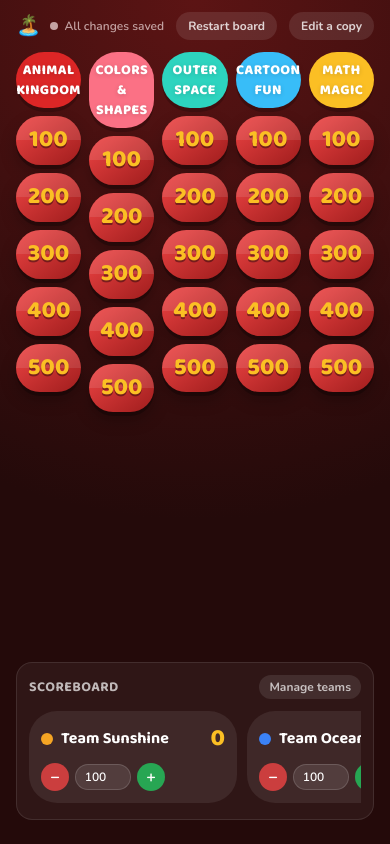
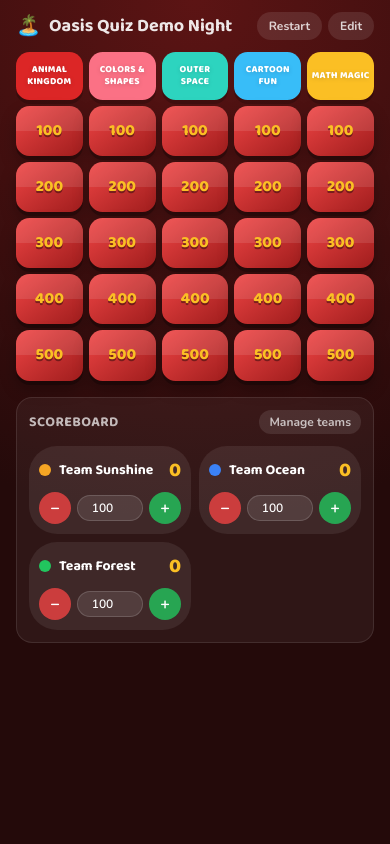
Before and after one commit to geeliette/oasis-quiz, a Next.js app: page /game/demo in a window 390 px wide. Built offline with nearby package versions, Linux system fonts and the light colour scheme.

Commit message:
fix: improve game board layout on mobile

```diff
--- a/components/play/ClueTile.tsx
+++ b/components/play/ClueTile.tsx
@@ -15,11 +15,11 @@ export function ClueTile({ clue, onSelect }: ClueTileProps) {
         type="button"
         onClick={onSelect}
         aria-label={`Review clue worth ${clue.value} points`}
-        className="group relative flex aspect-[4/3] items-center justify-center overflow-hidden rounded-xl bg-white/5 text-white/20 transition-colors hover:bg-white/10 hover:text-white/40 focus-visible:outline-none focus-visible:ring-4 focus-visible:ring-accent/40"
+        className="group relative flex aspect-[4/3] items-center justify-center overflow-hidden rounded-md bg-white/5 sm:rounded-xl text-white/20 transition-colors hover:bg-white/10 hover:text-white/40 focus-visible:outline-none focus-visible:ring-4 focus-visible:ring-accent/40"
       >
         <svg
-          width="28"
-          height="28"
+          width="24"
+          height="24"
           viewBox="0 0 24 24"
           fill="none"
           className="transition-opacity group-hover:opacity-0"
@@ -44,7 +44,7 @@ export function ClueTile({ clue, onSelect }: ClueTileProps) {
       type="button"
       onClick={onSelect}
       className={clsx(
-        "group relative flex aspect-[4/3] items-center justify-center overflow-hidden rounded-xl",
+        "group relative flex aspect-[4/3] items-center justify-center overflow-hidden rounded-md sm:rounded-xl",
         "bg-gradient-to-br from-[var(--color-tile-start)] to-[var(--color-tile-end)]",
         "shadow-[0_4px_0_rgba(0,0,0,0.25),0_8px_16px_rgba(0,0,0,0.25)]",
         "transition-all duration-150 ease-out",
@@ -54,7 +54,7 @@ export function ClueTile({ clue, onSelect }: ClueTileProps) {
       )}
     >
       <span className="absolute inset-x-0 top-0 h-1/2 bg-white/10" />
-      <span className="relative font-display text-2xl font-extrabold text-accent drop-shadow-[0_2px_0_rgba(0,0,0,0.4)] sm:text-3xl md:text-4xl">
+      <span className="relative font-display text-base font-extrabold text-accent drop-shadow-[0_2px_0_rgba(0,0,0,0.4)] min-[400px]:text-lg sm:text-3xl md:text-4xl">
         {clue.value}
       </span>
     </button>
--- a/components/play/GameBoard.tsx
+++ b/components/play/GameBoard.tsx
@@ -13,36 +13,38 @@ interface GameBoardProps {
 export function GameBoard({ categories, onSelectClue }: GameBoardProps) {
   const rowCount = Math.max(1, ...categories.map((c) => c.clues.length));
 
+  // A single grid (header row + one row per clue value) keeps every row
+  // aligned, even when one category name wraps onto more lines than the rest.
   return (
     <div
-      className="grid h-full gap-2 sm:gap-3"
+      className="grid gap-1.5 sm:gap-3"
       style={{ gridTemplateColumns: `repeat(${categories.length}, minmax(0, 1fr))` }}
     >
       {categories.map((category, i) => (
-        <div key={category.id} className="flex flex-col gap-2 sm:gap-3">
         <div
-            className="flex min-h-14 items-center justify-center rounded-xl px-2 py-2 text-center shadow-[0_4px_0_rgba(0,0,0,0.2)] sm:min-h-20"
-            style={{ background: HEADER_ACCENTS[i % HEADER_ACCENTS.length] }}
+          key={category.id}
+          className="flex min-h-12 items-center justify-center rounded-md px-1 py-1.5 text-center shadow-[0_4px_0_rgba(0,0,0,0.2)] sm:min-h-20 sm:rounded-xl sm:px-2 sm:py-2"
+          style={{ gridColumn: i + 1, gridRow: 1, background: HEADER_ACCENTS[i % HEADER_ACCENTS.length] }}
         >
-            <span className="font-display text-sm font-extrabold uppercase tracking-wide text-white drop-shadow-sm sm:text-lg">
+          <span className="hyphens-auto break-words font-display text-[0.6rem] font-extrabold uppercase leading-tight tracking-wide text-white drop-shadow-sm [overflow-wrap:anywhere] sm:text-lg sm:leading-snug">
             {category.name || "—"}
           </span>
         </div>
+      ))}
 
-          {Array.from({ length: rowCount }, (_, rowIndex) => category.clues[rowIndex]).map(
-            (clue, rowIndex) =>
-              clue ? (
-                <ClueTile
-                  key={clue.id}
-                  clue={clue}
-                  onSelect={() => onSelectClue(category.id, clue.id)}
-                />
+      {categories.map((category, i) =>
+        Array.from({ length: rowCount }, (_, rowIndex) => {
+          const clue = category.clues[rowIndex];
+          const position = { gridColumn: i + 1, gridRow: rowIndex + 2 };
+          return clue ? (
+            <div key={clue.id} style={position} className="flex flex-col">
+              <ClueTile clue={clue} onSelect={() => onSelectClue(category.id, clue.id)} />
+            </div>
           ) : (
-                <div key={rowIndex} className="aspect-[4/3]" />
-              )
+            <div key={`${category.id}-${rowIndex}`} style={position} className="aspect-[4/3]" />
+          );
+        })
       )}
-        </div>
-      ))}
     </div>
   );
 }
--- a/components/play/PlayScreen.tsx
+++ b/components/play/PlayScreen.tsx
@@ -140,7 +140,7 @@ export function PlayScreen({ initialGame }: { initialGame: Game }) {
         aria-hidden
       />
       <div className="flex min-h-screen flex-col">
-      <header className="flex items-center justify-between gap-3 px-4 py-3 sm:px-6">
+      <header className="flex items-center justify-between gap-2 px-4 py-3 sm:gap-3 sm:px-6">
         <div className="flex min-w-0 items-center gap-2">
           <Link href="/" className="shrink-0 text-xl" aria-label="Oasis Quiz home">
             🏝️
@@ -149,8 +149,10 @@ export function PlayScreen({ initialGame }: { initialGame: Game }) {
             {initialGame.title || "Untitled Game"}
           </h1>
         </div>
-        <div className="flex shrink-0 items-center gap-3">
-          <SaveStatusIndicator status={status} />
+        <div className="flex shrink-0 items-center gap-1.5 sm:gap-3">
+          <div className="hidden sm:block">
+            <SaveStatusIndicator status={status} />
+          </div>
           {confirmingRestart ? (
             <div className="flex items-center gap-1.5 rounded-lg bg-white/10 p-1 text-xs font-bold">
               <span className="pl-1.5 text-white/70">Restart board?</span>
@@ -175,20 +177,23 @@ export function PlayScreen({ initialGame }: { initialGame: Game }) {
               onClick={() => setConfirmingRestart(true)}
               className="rounded-lg bg-white/10 px-3 py-1.5 text-xs font-bold text-white/80 transition-colors hover:bg-white/20"
             >
-              Restart board
+              Restart<span className="hidden sm:inline"> board</span>
             </button>
           )}
           <Link
             href={`/game/${initialGame.id}/edit`}
             className="rounded-lg bg-white/10 px-3 py-1.5 text-xs font-bold text-white/80 transition-colors hover:bg-white/20"
           >
-            {initialGame.id === DEMO_GAME_ID ? "Edit a copy" : "Edit board"}
+            Edit
+            <span className="hidden sm:inline">
+              {initialGame.id === DEMO_GAME_ID ? " a copy" : " board"}
+            </span>
           </Link>
         </div>
       </header>
 
       <main className="flex flex-1 flex-col gap-4 px-4 pb-6 sm:px-6 lg:flex-row">
-        <div className="flex-1">
+        <div className="lg:min-w-0 lg:flex-1">
           {boardComplete && (
             <div className="mb-4 flex flex-wrap items-center justify-between gap-3 rounded-xl border border-accent/30 bg-accent/10 px-4 py-3">
               <span className="font-display text-sm font-bold text-accent">
--- a/components/play/Scoreboard.tsx
+++ b/components/play/Scoreboard.tsx
@@ -49,7 +49,7 @@ export function Scoreboard({
         </p>
       )}
 
-      <div className="flex flex-row gap-2.5 overflow-x-auto pb-1 lg:flex-col lg:overflow-visible">
+      <div className="grid grid-cols-1 gap-2 min-[360px]:grid-cols-2 sm:grid-cols-3 sm:gap-2.5 lg:flex lg:flex-col">
         {teams.map((team) =>
           managing ? (
             <TeamEditRow
@@ -93,13 +93,15 @@ function TeamScoreRow({
   const amount = Math.abs(Number(customAmount)) || 0;
 
   return (
-    <div className="flex min-w-[13rem] shrink-0 flex-col gap-2 rounded-xl bg-white/8 p-3 lg:min-w-0">
+    <div className="flex min-w-0 flex-col gap-2 rounded-xl bg-white/8 p-2.5 sm:p-3">
       <div className="flex items-center gap-2">
         <span className="h-3 w-3 shrink-0 rounded-full" style={{ background: team.color }} />
-        <span className="flex-1 truncate font-display font-bold text-white">{team.name}</span>
+        <span className="min-w-0 flex-1 truncate font-display text-sm font-bold text-white sm:text-base">
+          {team.name}
+        </span>
         <span
           key={team.score}
-          className="animate-pop font-display text-2xl font-extrabold text-accent tabular-nums"
+          className="animate-pop font-display text-xl font-extrabold text-accent tabular-nums sm:text-2xl"
         >
           {team.score}
         </span>
@@ -108,7 +110,7 @@ function TeamScoreRow({
         <button
           type="button"
           onClick={() => onAdjust(-amount)}
-          className="flex h-7 w-7 items-center justify-center rounded-lg bg-danger/80 font-bold text-white transition-transform hover:scale-105 active:scale-95"
+          className="flex h-8 w-8 shrink-0 items-center justify-center rounded-lg bg-danger/80 font-bold text-white transition-transform hover:scale-105 active:scale-95"
           aria-label={`Subtract points from ${team.name}`}
         >
           −
@@ -117,12 +119,12 @@ function TeamScoreRow({
           type="number"
           value={customAmount}
           onChange={(e) => setCustomAmount(e.target.value)}
-          className="w-14 rounded-lg border border-white/15 bg-white/10 px-1.5 py-1 text-center text-xs font-semibold text-white outline-none focus:border-white/40"
+          className="w-0 min-w-10 flex-1 rounded-lg border border-white/15 bg-white/10 px-1.5 py-1 text-center text-xs font-semibold text-white outline-none focus:border-white/40"
         />
         <button
           type="button"
           onClick={() => onAdjust(amount)}
-          className="flex h-7 w-7 items-center justify-center rounded-lg bg-success/80 font-bold text-white transition-transform hover:scale-105 active:scale-95"
+          className="flex h-8 w-8 shrink-0 items-center justify-center rounded-lg bg-success/80 font-bold text-white transition-transform hover:scale-105 active:scale-95"
           aria-label={`Add points to ${team.name}`}
         >
           +
@@ -144,7 +146,7 @@ function TeamEditRow({
   onRemove: () => void;
 }) {
   return (
-    <div className="flex min-w-[15rem] shrink-0 flex-col gap-2 rounded-xl bg-white/8 p-3 lg:min-w-0">
+    <div className="flex min-w-0 flex-col gap-2 rounded-xl bg-white/8 p-2.5 sm:p-3">
       <div className="flex items-center gap-2">
         <input
           value={team.name}
```
Lines whose indentation alone changed are shown as unchanged.
